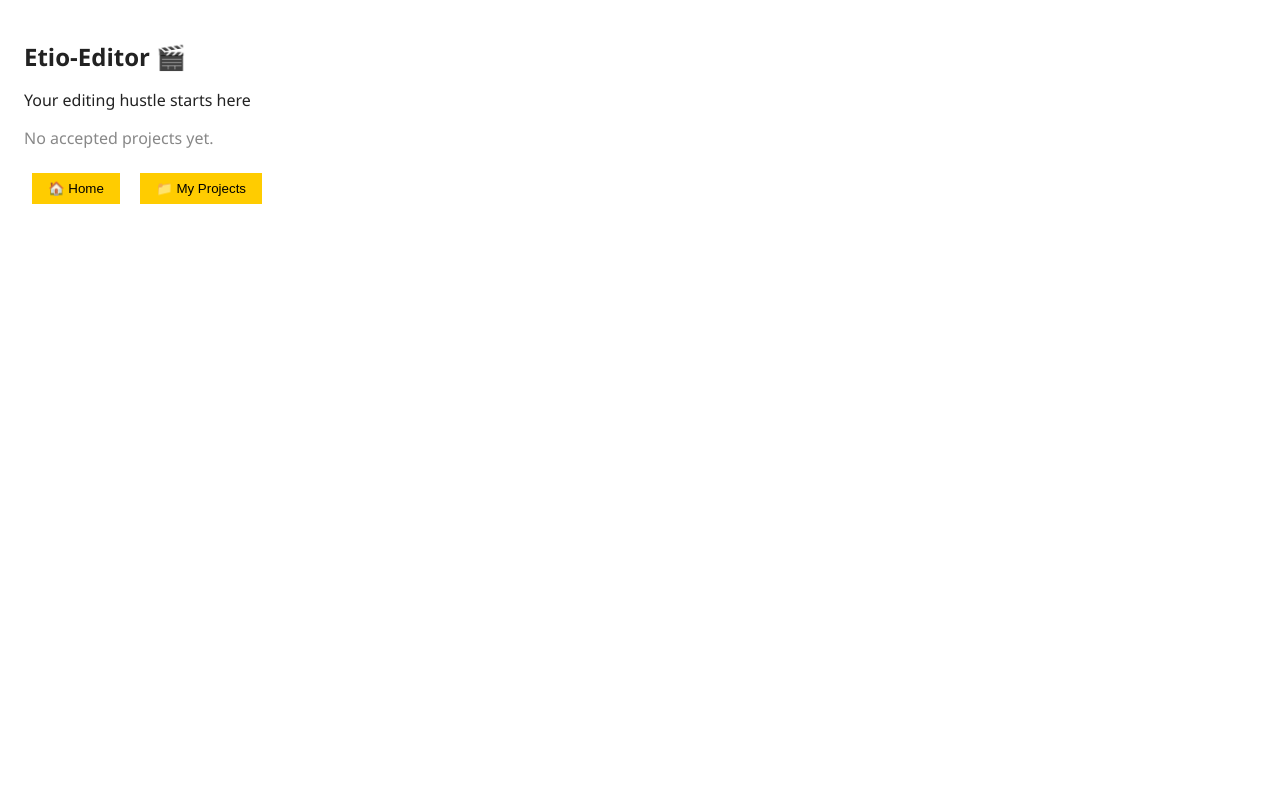
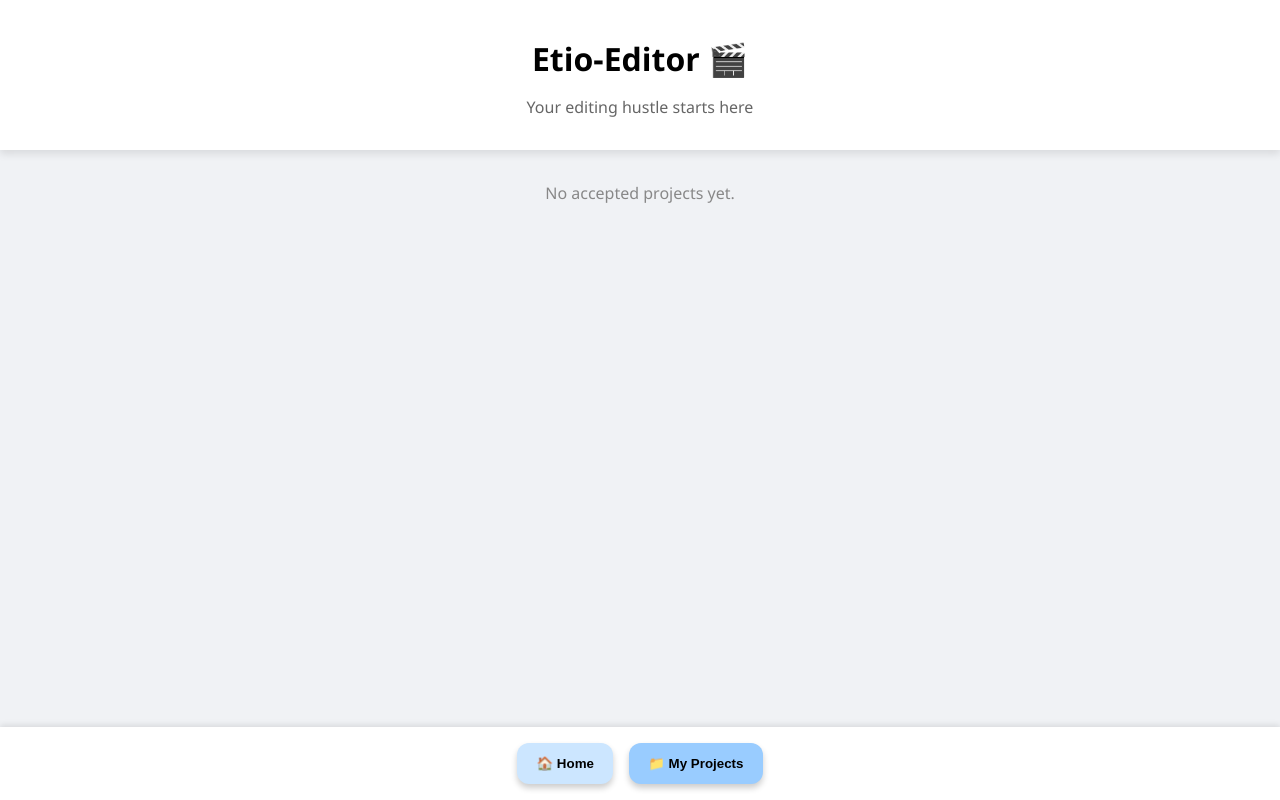
Before and after one commit to mydream0880-cell/Ethio-editor, a plain HTML site: page index.html in a window 1280 px wide. Both pictures are taken after a click on the button "📁 My Projects". Drawn offline with Linux system fonts and the light colour scheme; no server answers.

Commit message:
Update styles.css

```diff
--- a/styles.css
+++ b/styles.css
@@ -1,6 +1,102 @@
-body {font-family:'Segoe UI',sans-serif;padding:1rem;color:#222;}
-.title {font-size:1.5rem;margin-bottom:.5rem;}
-.nav-btn{background:#ffcc00;border:none;padding:.5rem 1rem;margin:.5rem;cursor:pointer;}
-.empty-state{color:#888;margin:1rem 0;}
-.hidden{display:none;}
-input{display:block;width:100%;padding:.5rem;margin:.5rem 0;border:1px solid #ccc;border-radius:4px;}
+body {
+  font-family: 'Segoe UI', sans-serif;
+  margin: 0;
+  padding: 0;
+  background: #f0f2f5;
+  color: #222;
+}
+
+header {
+  background: #fff;
+  padding: 1rem;
+  text-align: center;
+  box-shadow: 0 4px 8px rgba(0,0,0,0.1);
+}
+
+.title {
+  font-size: 2rem;
+  margin-bottom: 0.3rem;
+  color: #000;
+}
+
+.tagline {
+  font-size: 1rem;
+  color: #666;
+}
+
+.content-container {
+  padding: 1.5rem;
+  max-width: 600px;
+  margin: auto;
+}
+
+input, textarea {
+  width: 100%;
+  padding: 0.8rem;
+  margin-bottom: 1rem;
+  border: 1px solid #ccc;
+  border-radius: 8px;
+  font-size: 1rem;
+  resize: none;
+}
+
+.nav-btn {
+  background: #cce6ff;
+  border: none;
+  padding: 0.8rem 1.2rem;
+  border-radius: 12px;
+  font-weight: bold;
+  cursor: pointer;
+  margin: 0.5rem;
+  box-shadow: 0 4px 6px rgba(0,0,0,0.2);
+  transition: transform 0.2s ease;
+}
+
+.nav-btn:hover {
+  transform: scale(1.05);
+}
+
+.nav-btn.active {
+  background: #99ccff;
+}
+
+.bottom-nav {
+  position: fixed;
+  bottom: 0;
+  left: 0;
+  right: 0;
+  background: #fff;
+  display: flex;
+  justify-content: center;
+  padding: 0.5rem;
+  box-shadow: 0 -2px 6px rgba(0,0,0,0.1);
+}
+
+.page-section {
+  padding: 1rem;
+}
+
+.job-card {
+  background: silver;
+  border: 2px solid #3399ff;
+  border-radius: 12px;
+  padding: 1rem;
+  margin-bottom: 1rem;
+  box-shadow: 0 2px 6px rgba(0,0,0,0.1);
+}
+
+#my-projects .job-card {
+  background: #fefefe;
+  border-color: #66ccff;
+}
+
+.empty-state {
+  color: #888;
+  font-size: 1rem;
+  text-align: center;
+  margin-top: 1rem;
+}
+
+.hidden {
+  display: none;
+  }
```
